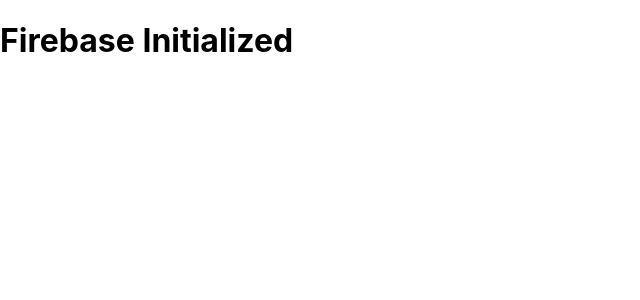
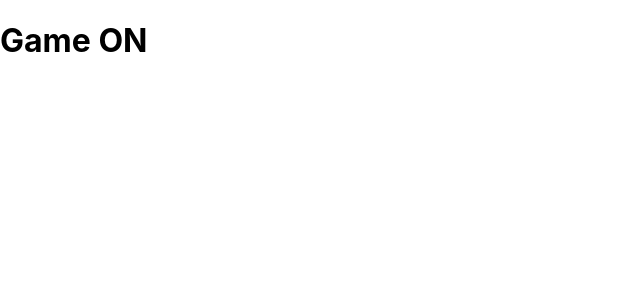
Before and after one commit to WEB-Development-Best-TEAM/web_project, a React (Create React App) app: page / in a window 1280 px wide. Shown: the top 300 px of the page, without its empty margins (0-640 px from the left). Built offline with nearby package versions, Linux system fonts and the light colour scheme.

Commit message:
App.js updated

```diff
--- a/src/App.js
+++ b/src/App.js
@@ -1,12 +1,12 @@
 import React from "react";
-import { db } from "./firebase"; // Importar os serviços que precisas
+import { db } from "./firebase";
 
 function App() {
   console.log("Firestore:", db);
 
   return (
     <div className="App">
-      <h1>Firebase Initialized</h1>
+      <h1>Game ON</h1>
     </div>
   );
 }
```
